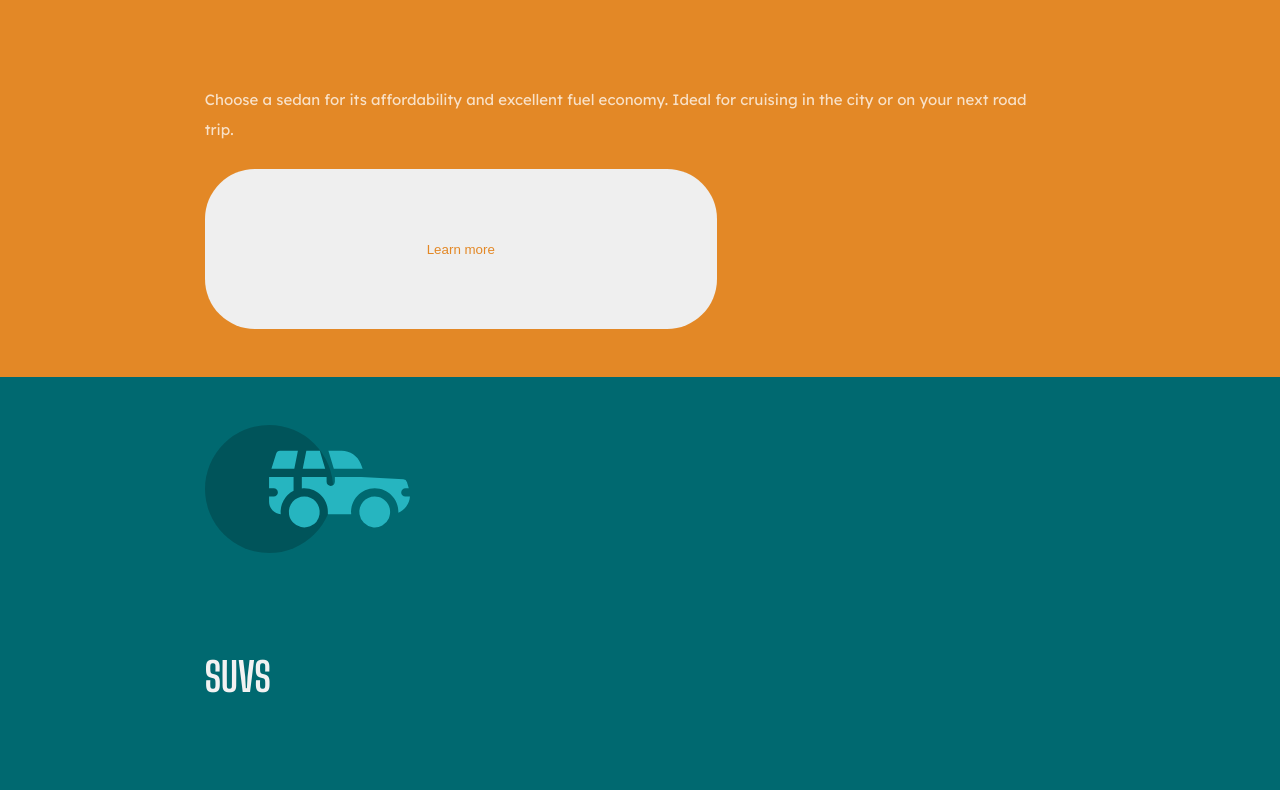
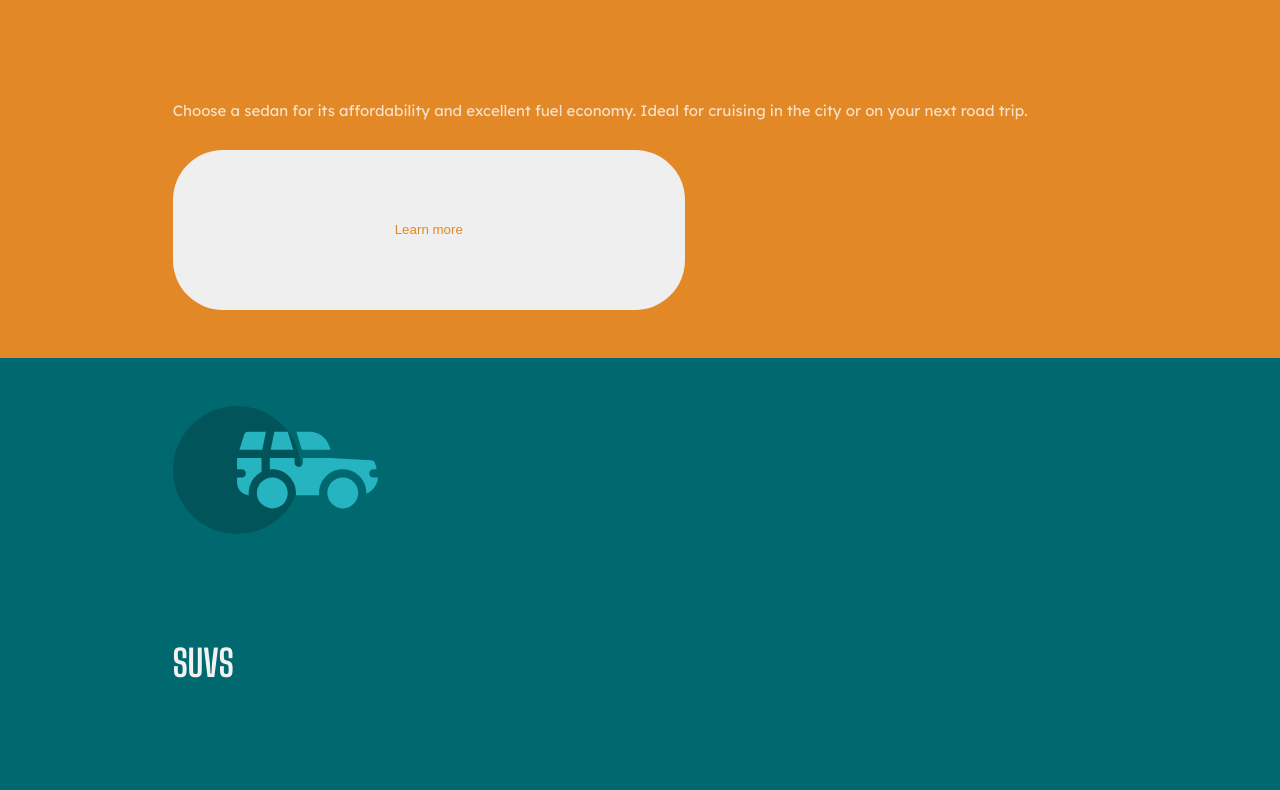
Before and after one commit to Raven-of-1849/3-Column-Preview-Card, a plain HTML site: page index.html in a window 1280 px wide. Shown: the part 343-1133 px from the top of the page. Drawn offline with Linux system fonts and the light colour scheme.

Commit message:
adjusted heading font size
also tweaked p tag padding

```diff
--- a/styleSheet/columnStyleSheet.css
+++ b/styleSheet/columnStyleSheet.css
@@ -12,7 +12,7 @@ body {
 h1, h2, h3, h4 {
   color: hsl(0, 0%, 95%);
   font-family: 'Big Shoulders Display', cursive;
-  font-size: 2.5rem;
+  font-size: 2.3rem;
   text-transform: uppercase;
   margin-top: 11%;
   margin-bottom: 12%;
@@ -21,7 +21,7 @@ h1, h2, h3, h4 {
 p {
    color: hsla(0, 0%, 100%, 0.75);
    line-height: 2;
-   padding-right: 1.12rem;
+   padding-right: 3.13rem;
    text-align: left;
 }
 
@@ -52,7 +52,7 @@ p {
 }
 
 .sedanContent {
-  width: 68%;
+  width: 73%;
   margin: 0 auto;
 }
 
@@ -67,7 +67,7 @@ p {
 }
 
 .suvContent {
-  width: 68%;
+  width: 73%;
   margin: 0 auto;
 }
 
@@ -82,7 +82,7 @@ p {
 }
 
 .luxuryContent {
-  width: 68%;
+  width: 73%;
   margin: 0 auto;
 }
 
```
